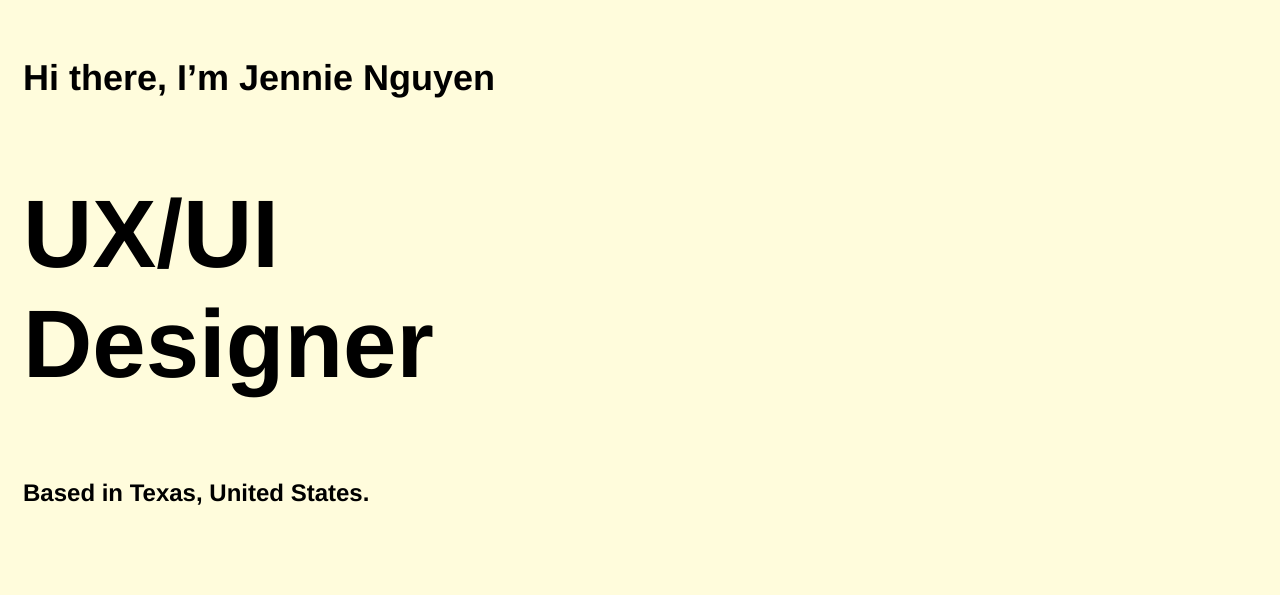
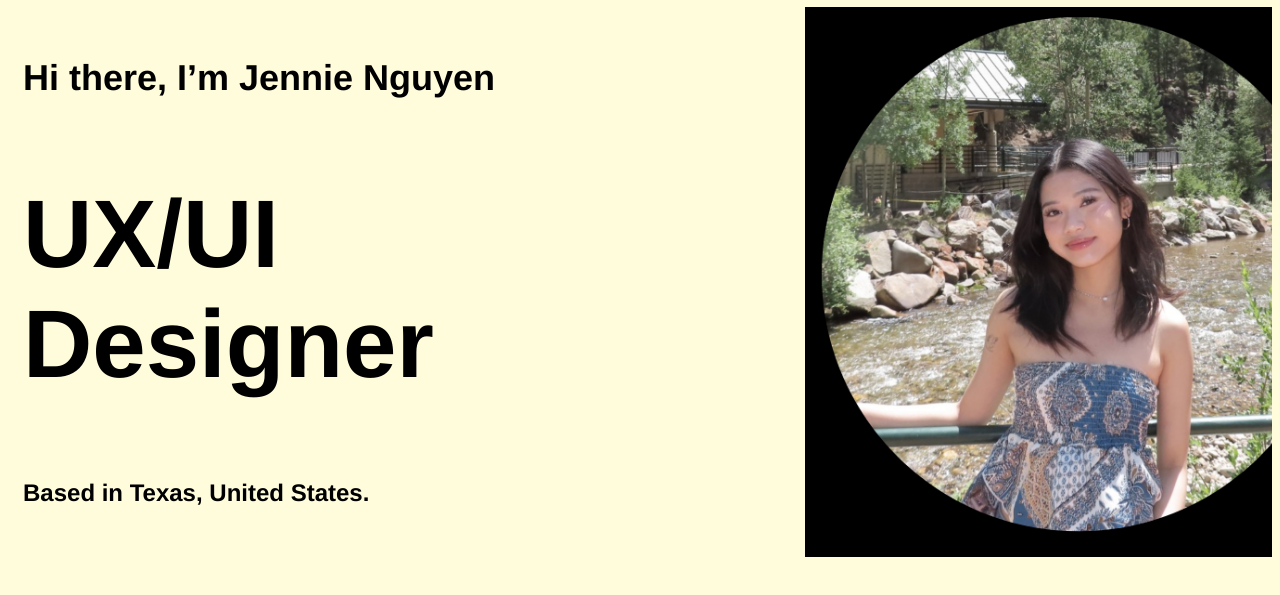
Before and after one commit to jennienguyen75/my-website, a plain HTML site: page index.html in a window 1280 px wide. Shown: the part 105-700 px from the top of the page. Drawn offline with Linux system fonts and the light colour scheme.

Commit message:
Change profile picture format from PNG to JPG

```diff
--- a/assets/css/styles.css
+++ b/assets/css/styles.css
@@ -63,7 +63,7 @@ h3 { font-size: 24px; }
 
 .backgroundImage {
 	order: 2;
-	background-image: url(../img/my-website-pfp.png);
+	background-image: url(../img/my-website-pfp.jpg);
 	width: 548px;
 	height: 550px;
 	background-size: cover;
```
